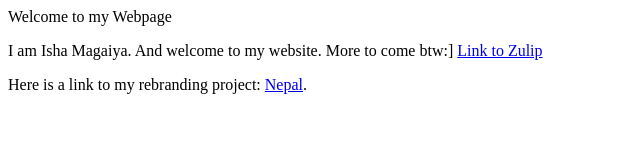
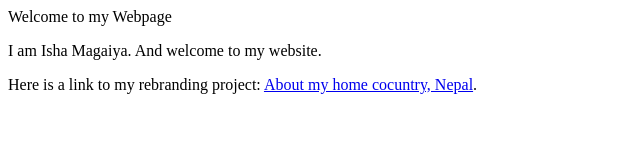
Before and after one commit to IshaMagaiya/website, a plain HTML site: page index.html in a window 1280 px wide. Shown: the whole page, without its empty margins (0-640 px from the left). Drawn offline with Linux system fonts and the light colour scheme.

Commit message:
Make a new changes

```diff
--- a/index.html
+++ b/index.html
@@ -9,11 +9,10 @@
 
     <p>
      I am Isha Magaiya. And welcome to my website.
-     More to come btw:]
-     <a href="https://zulip.com">Link to Zulip</a>
+
     </p><p>
     Here is a link to my rebranding project:
-    <a href="Nepal">Nepal</a>.
+    <a href=" About my home country, Nepal"> About my home cocuntry, Nepal</a>.
     </p>
 
 
```
